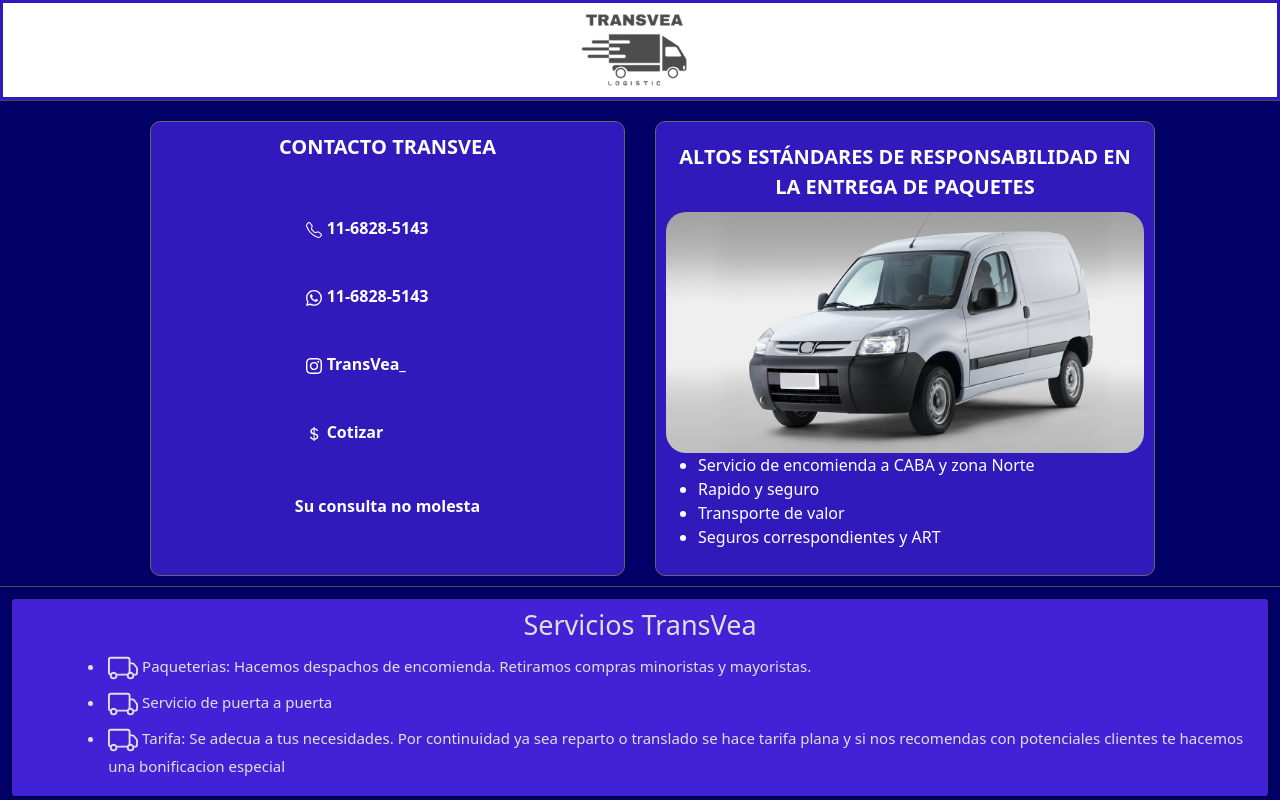
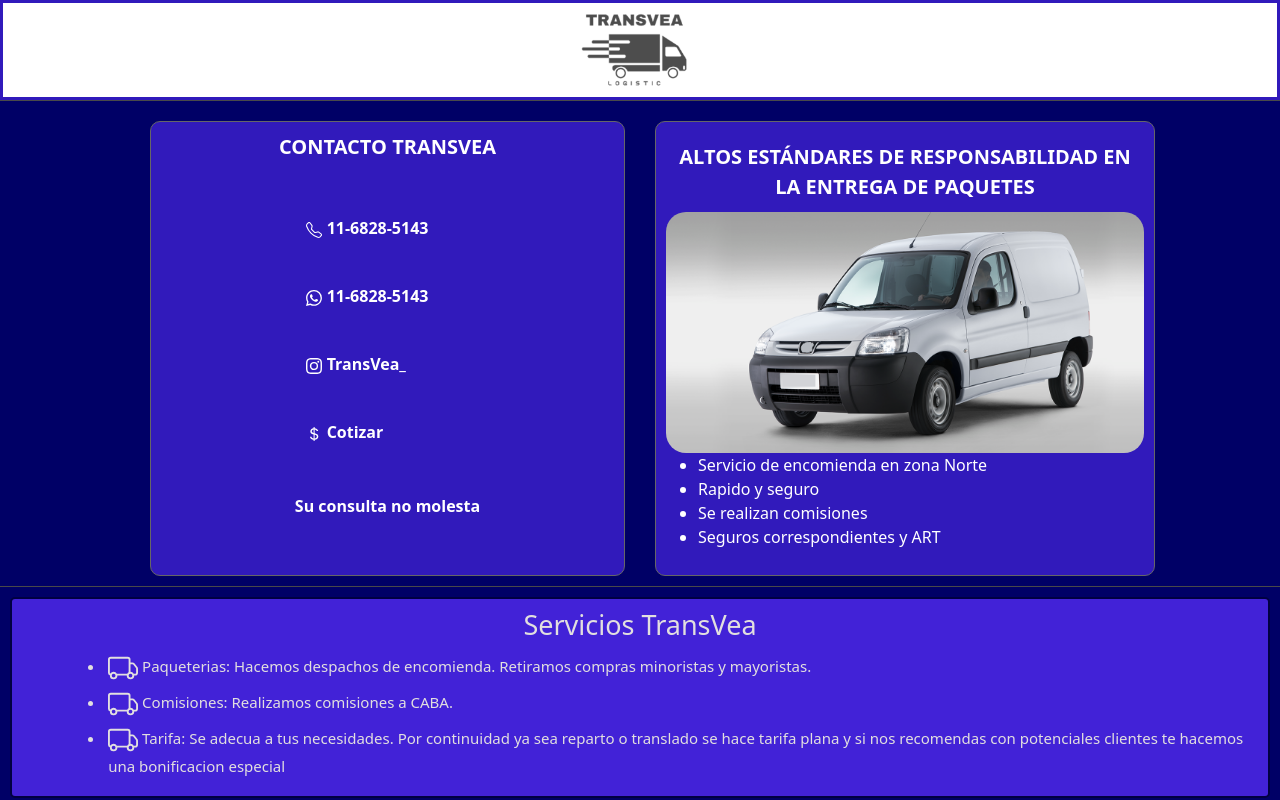
Before and after one commit to T1nch093/TransVea, a plain HTML site: page index.html in a window 1280 px wide. Shown: the top 800 px of the page. Drawn offline with nearby package versions, Linux system fonts and the light colour scheme.

Commit message:
Cambio de zona

```diff
--- a/index.html
+++ b/index.html
@@ -43,9 +43,9 @@
                 <span class="titulo-item">altos estándares de responsabilidad en la entrega de paquetes</span>
                 <img src="IMG/partner-slider.583019.18.png" alt="Flet - Mini flete - envios - reparto" class="img-item">
                 <span class="precio-item"><ul>
-                    <li>Servicio de encomienda a CABA y zona Norte</li>
+                    <li>Servicio de encomienda en zona Norte</li>
                     <li>Rapido y seguro</li>
-                    <li>Transporte de valor</li>
+                    <li>Se realizan comisiones</li>
                     <li>Seguros correspondientes y ART</li>
                 </ul></span>
             </div>
@@ -61,7 +61,7 @@
         </svg> Paqueterias: Hacemos despachos de encomienda. Retiramos compras minoristas y mayoristas.</li>
       <li><svg xmlns="http://www.w3.org/2000/svg" width="30" height="30" fill="currentColor" class="bi bi-truck" viewBox="0 0 16 16">
           <path d="M0 3.5A1.5 1.5 0 0 1 1.5 2h9A1.5 1.5 0 0 1 12 3.5V5h1.02a1.5 1.5 0 0 1 1.17.563l1.481 1.85a1.5 1.5 0 0 1 .329.938V10.5a1.5 1.5 0 0 1-1.5 1.5H14a2 2 0 1 1-4 0H5a2 2 0 1 1-3.998-.085A1.5 1.5 0 0 1 0 10.5v-7zm1.294 7.456A1.999 1.999 0 0 1 4.732 11h5.536a2.01 2.01 0 0 1 .732-.732V3.5a.5.5 0 0 0-.5-.5h-9a.5.5 0 0 0-.5.5v7a.5.5 0 0 0 .294.456zM12 10a2 2 0 0 1 1.732 1h.768a.5.5 0 0 0 .5-.5V8.35a.5.5 0 0 0-.11-.312l-1.48-1.85A.5.5 0 0 0 13.02 6H12v4zm-9 1a1 1 0 1 0 0 2 1 1 0 0 0 0-2zm9 0a1 1 0 1 0 0 2 1 1 0 0 0 0-2z"/>
-        </svg> Servicio de puerta a puerta</li>
+        </svg> Comisiones: Realizamos comisiones a CABA.</li>
       <li><svg xmlns="http://www.w3.org/2000/svg" width="30" height="30" fill="currentColor" class="bi bi-truck" viewBox="0 0 16 16">
           <path d="M0 3.5A1.5 1.5 0 0 1 1.5 2h9A1.5 1.5 0 0 1 12 3.5V5h1.02a1.5 1.5 0 0 1 1.17.563l1.481 1.85a1.5 1.5 0 0 1 .329.938V10.5a1.5 1.5 0 0 1-1.5 1.5H14a2 2 0 1 1-4 0H5a2 2 0 1 1-3.998-.085A1.5 1.5 0 0 1 0 10.5v-7zm1.294 7.456A1.999 1.999 0 0 1 4.732 11h5.536a2.01 2.01 0 0 1 .732-.732V3.5a.5.5 0 0 0-.5-.5h-9a.5.5 0 0 0-.5.5v7a.5.5 0 0 0 .294.456zM12 10a2 2 0 0 1 1.732 1h.768a.5.5 0 0 0 .5-.5V8.35a.5.5 0 0 0-.11-.312l-1.48-1.85A.5.5 0 0 0 13.02 6H12v4zm-9 1a1 1 0 1 0 0 2 1 1 0 0 0 0-2zm9 0a1 1 0 1 0 0 2 1 1 0 0 0 0-2z"/>
         </svg> Tarifa: Se adecua a tus necesidades. Por continuidad ya sea reparto o translado se hace tarifa plana y si nos recomendas con potenciales clientes te hacemos una bonificacion especial</li>
@@ -81,12 +81,12 @@
         <label for="telefono">Teléfono *</label>
         <input type="tel" id="telefono" name="telefono" required>
 
-         <label for="ubicacion">Ubicación *</label>
+         <!--<label for="ubicacion">Ubicación *</label>
    <select id="ubicacion" name="ubicacion">
     <option value="" >---</option>
      <option value="zona_norte">Zona Norte</option>
      <option value="caba">CABA</option>
-   </select>
+   </select>-->
 
    <label for="recorrido">¿El viaje tiene recorrido?</label>
    <input type="radio" id="recorrido_si" name="recorrido" value="si">
```
